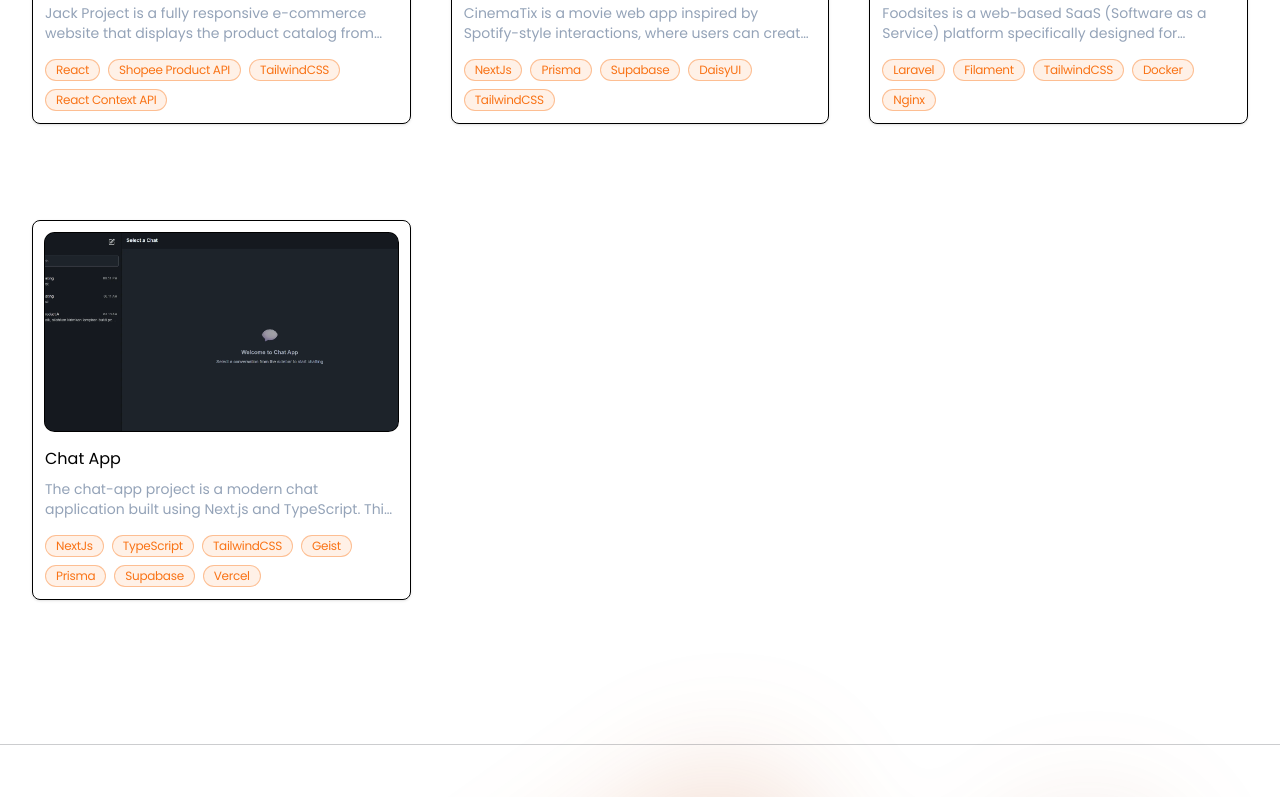
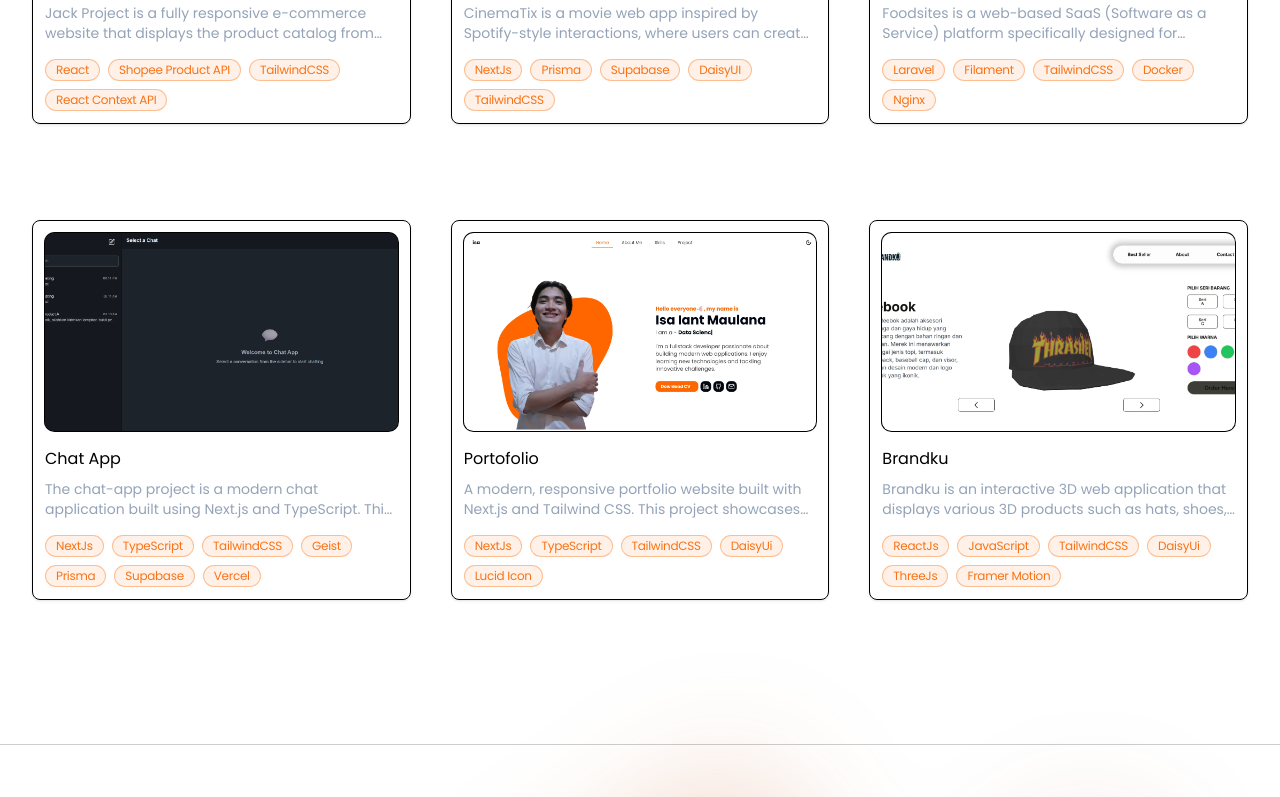
Before and after one commit to Isaaja/portofolio-app, a Next.js app: page / in a window 1280 px wide. Shown: the part 2882-3679 px from the top of the page. Built offline with nearby package versions, Linux system fonts and the light colour scheme; no server answers.

Commit message:
add several project

```diff
--- a/components/ModalComponent.js
+++ b/components/ModalComponent.js
@@ -65,7 +65,7 @@ const ModalComponent = ({ isOpen, onClose, project }) => {
                       href={project.website}
                       target="_blank"
                       rel="noopener noreferrer"
-                      className="flex items-center gap-1 px-3 py-1 bg-black text-white rounded-lg hover:bg-gray-700 transition"
+                      className="flex items-center gap-1 px-3 py-1 bg-gray-800 text-white rounded-lg hover:bg-gray-700 transition"
                     >
                       <FaGlobe className="w-4" />
                       <span>Website</span>
--- a/components/sections/ProjectsSection.js
+++ b/components/sections/ProjectsSection.js
@@ -31,11 +31,11 @@ const ProjectsSection = () => {
             </div>
           </div>
         </div>
-        <div className="justify-items-center grid gap-y-12 sm:grid-cols-2 md:grid-cols-2 xl:grid-cols-3 sm:gap-10 lg:gap-y-24 px-4">
+        <div className="grid justify-center items-center gap-y-12 sm:grid-cols-2 md:grid-cols-2 xl:grid-cols-3  sm:gap-10 lg:gap-y-24 px-4">
           {portos.map((porto, index) => (
             <div
               key={index}
-              className="border border-black p-3 overflow-auto rounded-lg shadow hover:shadow-lg transition-[transform, shadow] hover:-translate-y-1 duration-200 ease-in cursor-pointer"
+              className="border border-black p-3 overflow-auto rounded-lg shadow hover:shadow-lg transition-[transform, shadow] dark:border-white hover:-translate-y-1 duration-200 ease-in cursor-pointer"
               onClick={() => openModal(porto)}
             >
               {/* Thumbnail */}
@@ -47,7 +47,7 @@ const ProjectsSection = () => {
                 }}
               >
                 <div
-                  className="ring-border/50 overflow-hidden rounded-[0.60rem] bg-accent font-mono text-sm ring-1 ring-black dark:ring-white"
+                  className="ring-border/50 overflow-hidden rounded-[0.60rem] bg-accent font-mono text-sm ring-1 ring-black"
                   style={{ position: "absolute", inset: "0px" }}
                 >
                   <img
--- a/components/utilities/data-portofolio.js
+++ b/components/utilities/data-portofolio.js
@@ -47,4 +47,31 @@ export const portos = [
       "Vercel",
     ],
   },
+  {
+    link: "https://github.com/Isaaja/portofolio-app",
+    website: "https://isa-porto-app.vercel.app/",
+    thubmnail: "/images/portofolio/image-porto.webp",
+    alt: "Portofolio",
+    title: "Portofolio",
+    excerpt:
+      "A modern, responsive portfolio website built with Next.js and Tailwind CSS. This project showcases my skills, projects, and blog posts in an elegant and professional manner.",
+    techs: ["NextJs", "TypeScript", "TailwindCSS", "DaisyUi", "Lucid Icon"],
+  },
+  {
+    link: "https://github.com/Isaaja/Project_3Dwebsite",
+    website: "https://project-3d-website.vercel.app/",
+    thubmnail: "/images/portofolio/image-brandku.webp",
+    alt: "Brandku",
+    title: "Brandku",
+    excerpt:
+      "Brandku is an interactive 3D web application that displays various 3D products such as hats, shoes, t-shirts, and watches. This project is a portfolio/showcase website that allows users to view and interact with 3D models of various fashion items and accessories.",
+    techs: [
+      "ReactJs",
+      "JavaScript",
+      "TailwindCSS",
+      "DaisyUi",
+      "ThreeJs",
+      "Framer Motion",
+    ],
+  },
 ];
```
Also changed, not shown: public/images/portofolio/image-brandku.webp (added), public/images/portofolio/image-porto.webp (added).
